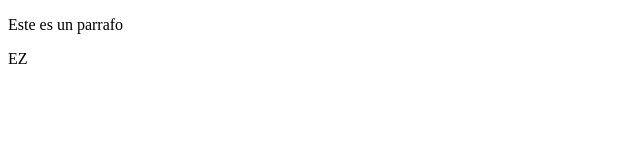
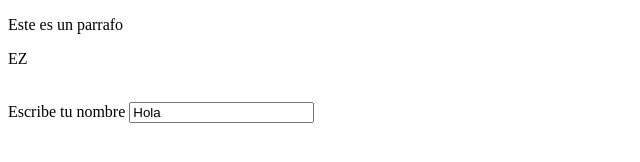
Before and after one commit to BrknTime/BrknTime.github.io, a plain HTML site: page index.html in a window 1280 px wide. Shown: the whole page, without its empty margins (0-640 px from the left). Drawn offline with Linux system fonts and the light colour scheme.

Commit message:
Update index.html

```diff
--- a/index.html
+++ b/index.html
@@ -8,5 +8,7 @@
 <body>
     <p>Este es un parrafo</p>
     <p>EZ</p>
+    <br>
+    Escribe tu nombre <input type="text" value="Hola">
 </body>
 </html>
```
